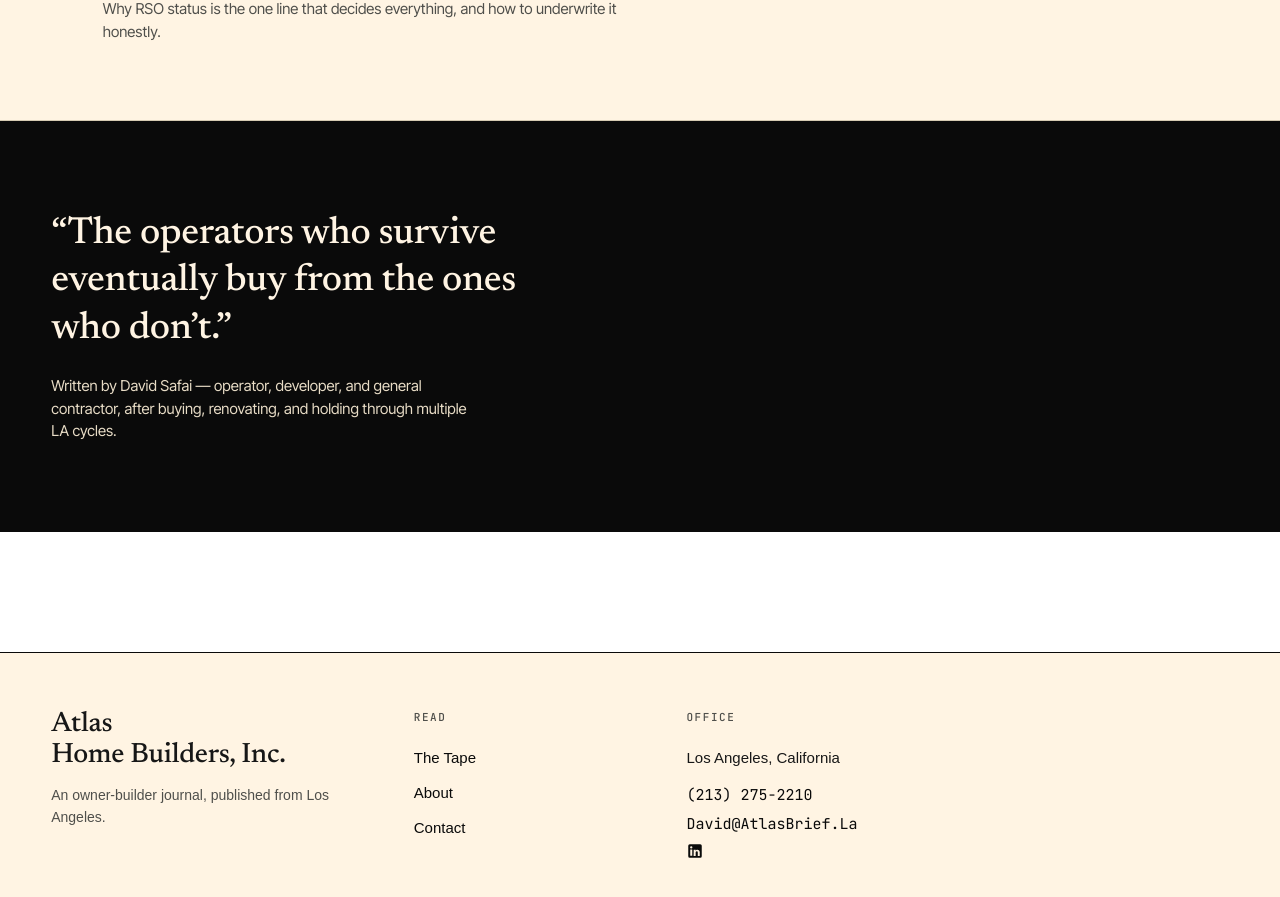
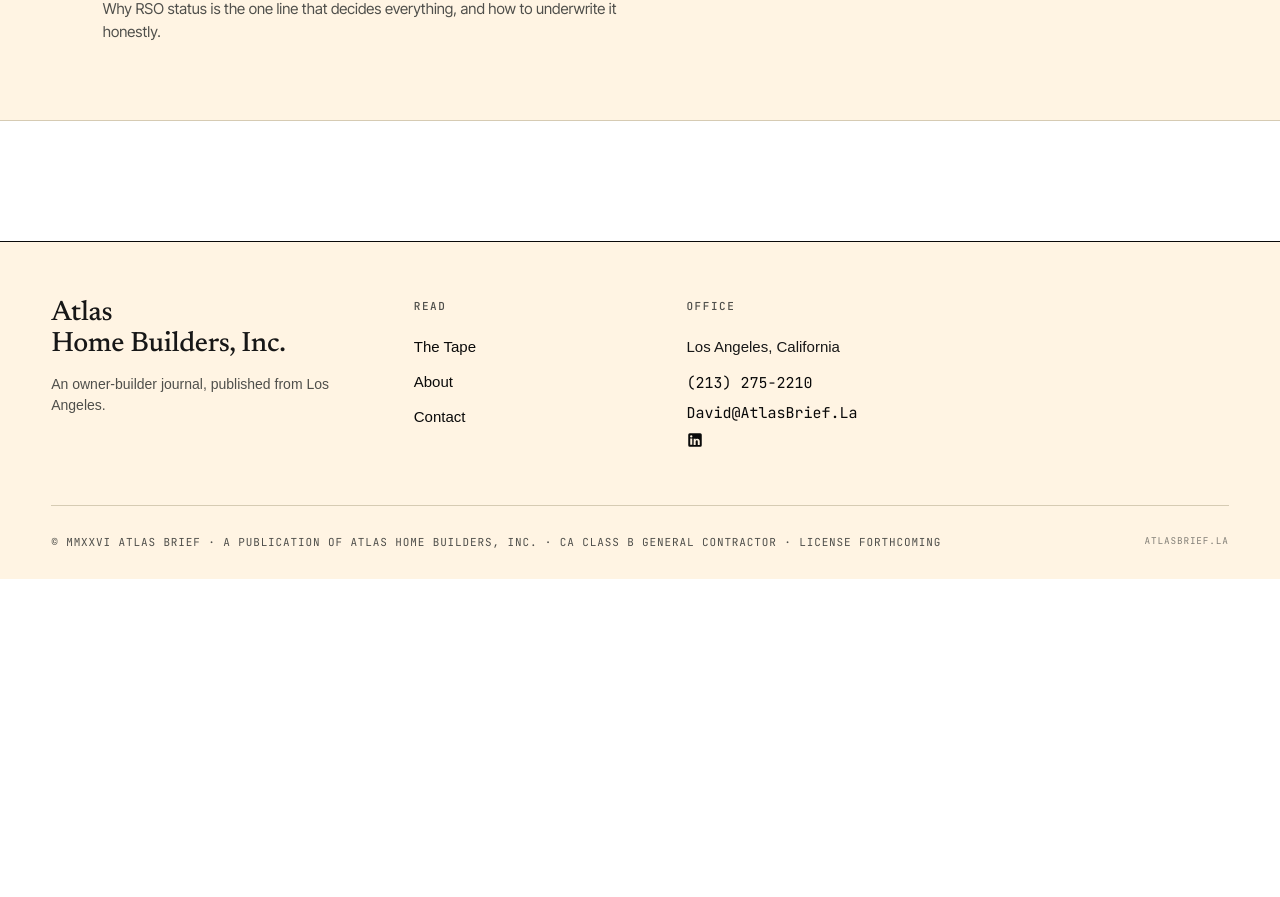
Before and after one commit to nicjofre/atlas-brief, a Next.js app: page /survival-guide in a window 1280 px wide. Shown: the part 1034-1931 px from the top of the page. After the commit the page ends 1613 px from the top, so only its background shows below. Built offline with nearby package versions, Linux system fonts and the light colour scheme; no server answers.

Commit message:
Remove the dark quote band from the Survival Guide page
Co-Authored-By: Claude Opus 4.8 (1M context) <noreply@anthropic.com>

```diff
--- a/app/(frontend)/(public)/survival-guide/page.tsx
+++ b/app/(frontend)/(public)/survival-guide/page.tsx
@@ -61,15 +61,6 @@ export default function SurvivalGuidePage() {
           </div>
         </section>
 
-        <section className="sg-quote-band">
-          <div className="sg-wrap">
-            <blockquote>
-              &ldquo;The operators who survive eventually buy from the ones who don&rsquo;t.&rdquo;
-            </blockquote>
-            <p>Written by David Safai — operator, developer, and general contractor, after buying, renovating, and holding through multiple LA cycles.</p>
-            <a href="#top" className="sg-btn sg-btn-ghost" style={{ display: 'none' }}>x</a>
-          </div>
-        </section>
       </main>
       <Footer />
     </>
--- a/app/(frontend)/(public)/survival-guide/survival-guide.css
+++ b/app/(frontend)/(public)/survival-guide/survival-guide.css
@@ -68,14 +68,6 @@
 .sg-inside-item h3 { font-family: var(--serif); font-weight: 600; font-size: 19px; margin: 0 0 6px; line-height: 1.2; }
 .sg-inside-item p { font-family: var(--sans); font-size: 15px; line-height: 1.55; color: var(--muted); margin: 0; }
 
-/* Quote band */
-.sg-quote-band { padding: clamp(48px, 7vw, 96px) 0; background: var(--ink); color: var(--bg); }
-.sg-quote-band blockquote {
-  font-family: var(--serif); font-weight: 500; font-size: clamp(24px, 3vw, 38px); line-height: 1.25;
-  letter-spacing: -0.01em; margin: 0; max-width: 22ch;
-}
-.sg-quote-band p { font-family: var(--sans); font-size: 15px; line-height: 1.5; color: #E8DCC6; margin: 22px 0 0; max-width: 48ch; }
-
 @media (max-width: 860px) {
   .sg-hero-grid { grid-template-columns: 1fr; }
   .sg-inside-grid { grid-template-columns: 1fr; }
```
